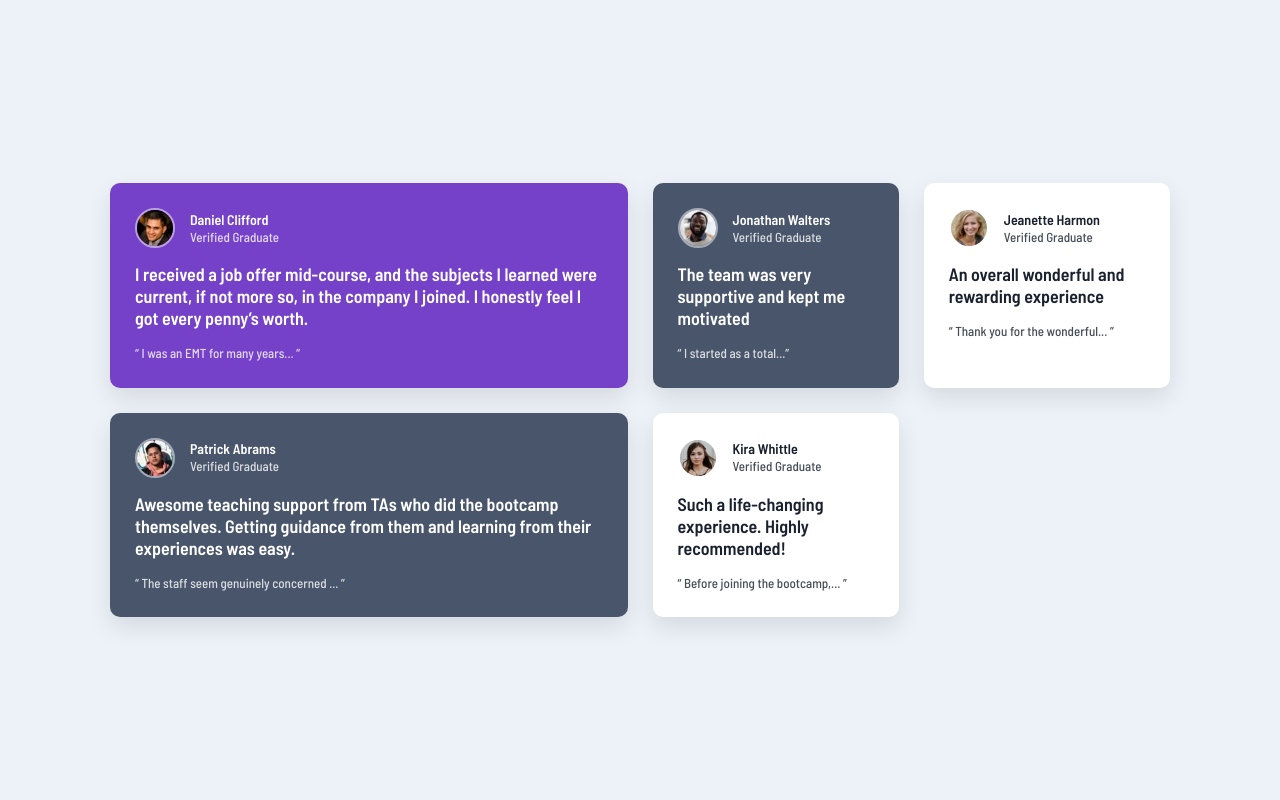
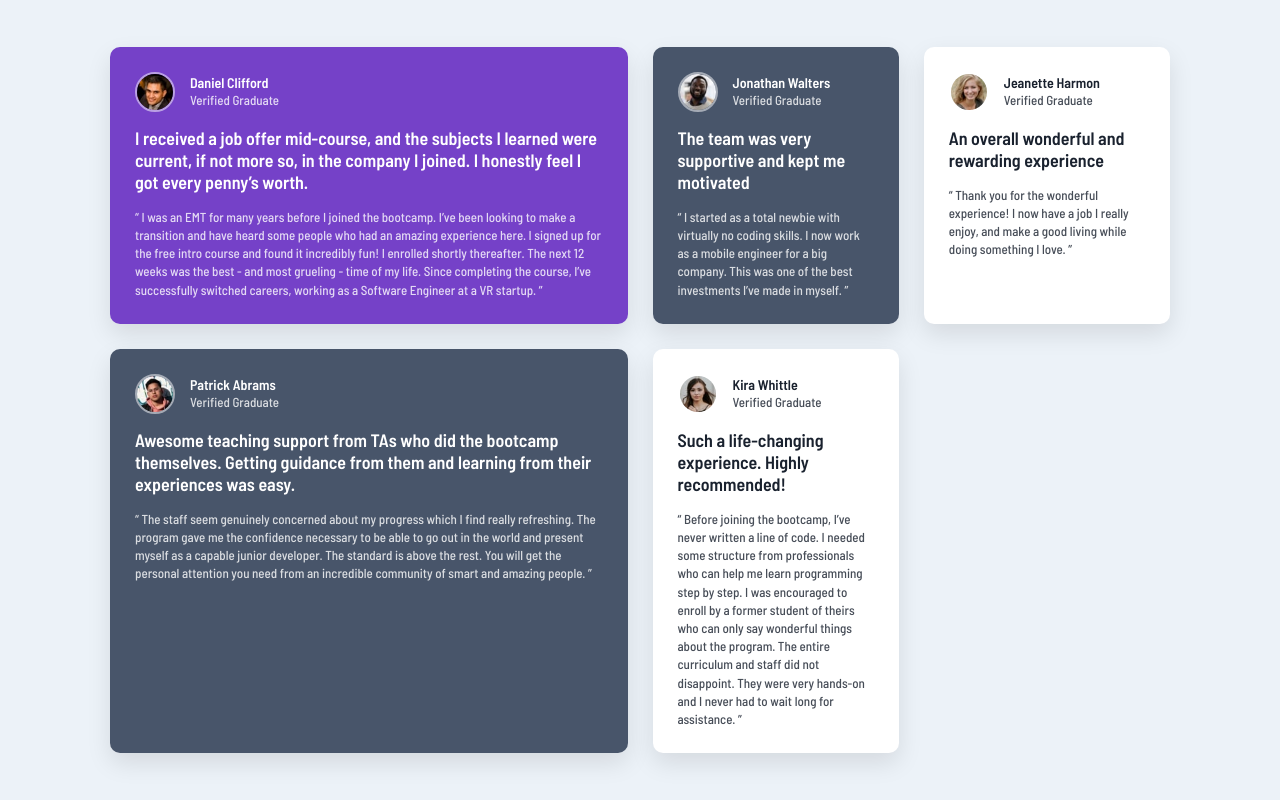
Before and after one commit to FreeDev-Group/Testimonials-grid-section-By-Edouard-, a plain HTML site: page index.html in a window 1280 px wide. Drawn offline with Linux system fonts and the light colour scheme.

Commit message:
Apply typography and content styles #5
Added full testimonial text
Configured font family and weights
Improved readability and text hierarchy

```diff
--- a/index.html
+++ b/index.html
@@ -1,13 +1,14 @@
 <!DOCTYPE html>
 <html lang="en">
+
 <head>
     <meta charset="UTF-8">
     <meta name="viewport" content="width=device-width, initial-scale=1.0">
     <title>Testimonials Grid</title>
     <link rel="stylesheet" href="style.css">
 </head>
+
 <body>
-
     <main class="container">
 
         <!-- Daniel -->
@@ -26,7 +27,12 @@
             </h2>
 
             <p>
-      “ I was an EMT for many years... ”
+                “ I was an EMT for many years before I joined the bootcamp. I’ve been looking
+                to make a transition and have heard some people who had an amazing experience
+                here. I signed up for the free intro course and found it incredibly fun!
+                I enrolled shortly thereafter. The next 12 weeks was the best - and most
+                grueling - time of my life. Since completing the course, I’ve successfully
+                switched careers, working as a Software Engineer at a VR startup. ”
             </p>
         </section>
 
@@ -45,7 +51,9 @@
             </h2>
 
             <p>
-      “ I started as a total...”
+                “ I started as a total newbie with virtually no coding skills. I now work
+                as a mobile engineer for a big company. This was one of the best investments
+                I’ve made in myself. ”
             </p>
         </section>
 
@@ -64,7 +72,8 @@
             </h2>
 
             <p>
-      “ Thank you for the wonderful... ”
+                “ Thank you for the wonderful experience! I now have a job I really enjoy,
+                and make a good living while doing something I love. ”
             </p>
         </section>
 
@@ -84,7 +93,11 @@
             </h2>
 
             <p>
-      “ The staff seem genuinely concerned ... ”
+                “ The staff seem genuinely concerned about my progress which I find really
+                refreshing. The program gave me the confidence necessary to be able to go
+                out in the world and present myself as a capable junior developer. The
+                standard is above the rest. You will get the personal attention you need
+                from an incredible community of smart and amazing people. ”
             </p>
         </section>
 
@@ -103,10 +116,16 @@
             </h2>
 
             <p>
-      “ Before joining the bootcamp,... ”
+                “ Before joining the bootcamp, I’ve never written a line of code. I needed
+                some structure from professionals who can help me learn programming step
+                by step. I was encouraged to enroll by a former student of theirs who can
+                only say wonderful things about the program. The entire curriculum and staff
+                did not disappoint. They were very hands-on and I never had to wait long
+                for assistance. ”
             </p>
         </section>
 
     </main>
 </body>
+
 </html>
```
Lines whose indentation alone changed are shown as unchanged.
